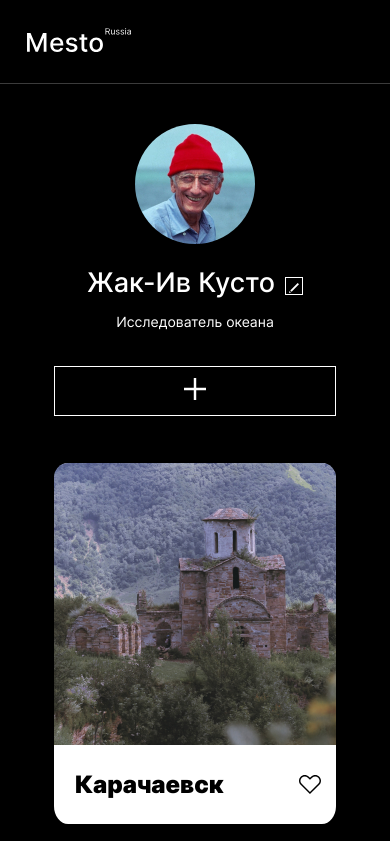
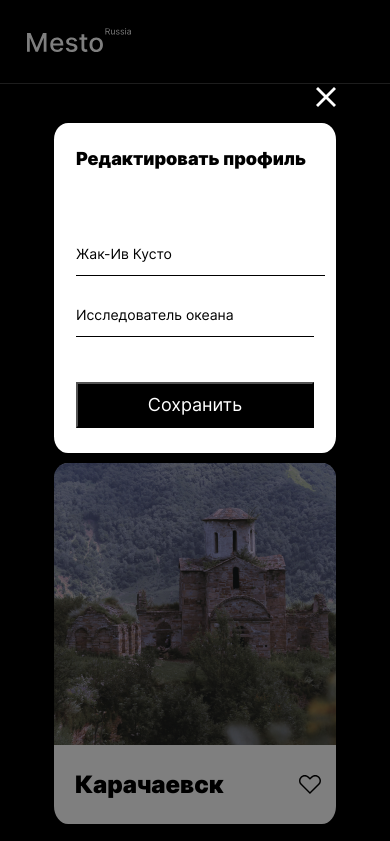
Before and after one commit to IliyaSadovoy/mesto, a plain HTML site: page index.html in a window 390 px wide. Shown: the top 841 px of the page. Drawn offline with Linux system fonts and the light colour scheme.

Commit message:
Верстка окончена

```diff
--- /dev/null
+++ b/blocks/footer/__content/footer__content.css
@@ -0,0 +1,18 @@
+.footer__content {
+    color: #545454;
+    margin: 0;
+    font-size: 18px;
+    line-height: 22px;
+}
+@media screen and (max-width: 932px) {
+    .footer__content {
+        padding-left: 27px;
+    }
+}
+@media screen and (max-width: 615px) {
+    .footer__content {
+    font-size: 14px;
+    line-height: 17px;
+    padding-left: 19px;
+    }
+}
--- a/blocks/footer/footer.css
+++ b/blocks/footer/footer.css
@@ -1,9 +1,14 @@
 .footer{
-
+    display: flex;
+    max-width: 880px;
+    padding-top: 67px;
+    margin: 0 auto;
+    padding-bottom: 60px;
 }
-@media  screen and (max-width: 768px) {
+@media  screen and (max-width: 615px) {
     .footer{
-
+       padding-top: 48px;
+       padding-bottom: 36px;
     }
 }
 @media  screen and (max-width: 710px) {
--- /dev/null
+++ b/blocks/form/__button/form__button.css
@@ -0,0 +1,18 @@
+.form__button{
+    width: 358px;
+    height: 50px;
+    color: white;
+    background-color: black;
+    margin-top: 48px;
+    margin-left: 36px;
+    font-size: 18px;
+    line-height: 22px;
+}
+@media screen and (max-width: 615px) {
+    .form__button {
+        width: 238px;
+        height: 46px;
+        margin-left: 22px;
+        margin-top: 45px;
+    }
+}
--- /dev/null
+++ b/blocks/form/__name/form__name.css
@@ -0,0 +1,23 @@
+.form__name {
+    font-size: 14px;
+    line-height: 17px;
+    border: none;
+    padding-top: 54px;
+    margin-left: 36px;
+    padding-left: 0;
+    padding-bottom: 13px;
+    border-bottom: 1px solid black;
+    max-width: 358px;
+    text-overflow: ellipsis;
+    white-space: nowrap;
+    overflow: hidden;
+    min-inline-size: 358px;
+}
+@media screen and (max-width: 615px) {
+    .form__name {
+        max-width: 238px;
+        padding-top: 75px;
+        margin-left: 22px;
+        min-inline-size: 238px;
+    }
+}
--- /dev/null
+++ b/blocks/form/__profession/form__profession.css
@@ -0,0 +1,24 @@
+.form__profession {
+    font-size: 14px;
+    line-height: 17px;
+    border: none;
+    padding-top: 30px;
+    padding-left: 0;
+    padding-right: 0;
+    padding-bottom: 13px;
+    margin-left: 36px;
+    border-bottom: 1px solid black;
+    max-width: 358px;
+    text-overflow: ellipsis;
+    white-space: nowrap;
+    overflow: hidden;
+    min-inline-size: 358px;
+}
+
+@media screen and (max-width: 615px) {
+    .form__profession {
+        max-width: 238px;
+        margin-left: 22px;
+        min-inline-size: 238px;
+    }
+}
--- /dev/null
+++ b/blocks/form/__title/form__title.css
@@ -0,0 +1,16 @@
+.form__title{
+    margin: 0;
+    padding-top: 34px;
+    padding-left: 36px;
+    font-weight: 900;
+    font-size: 24px;
+    line-height: 29px;
+}
+@media screen and (max-width: 615px) {
+    .form__title {
+        padding-top: 25px;
+        padding-left: 22px;
+        font-size: 18px;
+        line-height: 22px;
+    }
+}
--- /dev/null
+++ b/blocks/form/form.css
@@ -0,0 +1,13 @@
+.form{
+    background-color: white;
+    width: 430px;
+    height: 330px;
+    display: flex;
+    flex-direction: column;
+    border-radius: 5%;
+}
+@media screen and (max-width: 615px) {
+    .form {
+        width: 282px;
+    }
+}
--- /dev/null
+++ b/blocks/place/__like-button/_active/place__like-button_active.css
@@ -0,0 +1,3 @@
+.place__like-button:active {
+    background-image: url("../../../../images/blackheart.svg");
+}
--- a/blocks/place/__like-button/place__like-button.css
+++ b/blocks/place/__like-button/place__like-button.css
@@ -1,8 +1,8 @@
-.place__like-button{
+.place__like-button {
     background-color: white;
     border: 0;
     background-image: url("../../../images/heart.svg");
     width: 22px;
     height: 19px;
-
+    cursor: pointer;
 }
--- /dev/null
+++ b/blocks/popup/__close-button/popup__close-button.css
@@ -0,0 +1,20 @@
+.popup__close-button{
+    width: 32px;
+    height: 32px;
+    align-self: flex-end;
+    background-image: url("../../../images/Close-Icon.svg");
+    background-size: cover;
+    background-repeat: no-repeat;
+    background-color: rgba(0, 0, 0, 0.0001);
+    border: none;
+    padding: 0;
+    margin-bottom: 8px;
+
+}
+@media screen and (max-width: 615px) {
+    .popup__close-button {
+        width: 20px;
+        height: 20px;
+        margin-bottom: 16px;
+    }
+}
--- /dev/null
+++ b/blocks/popup/__container/popup__container.css
@@ -0,0 +1,16 @@
+.popup__container {
+    display: flex;
+    flex-direction: column;
+    align-items: center;
+    position: absolute;
+    width: 510px;
+    left: 50%;
+    transform: translate(-50%);
+    top: 155px;
+}
+@media screen and (max-width: 615px) {
+    .popup__container {
+        width: 282px;
+        top: 87px;
+    }
+}
--- /dev/null
+++ b/blocks/popup/popup.css
@@ -0,0 +1,11 @@
+.popup {
+    width: 100%;
+    height: 100vh;
+    position: fixed;
+    left: 0;
+    right: 0;
+    top: 0;
+    bottom: 0;
+    background-color: rgba(0, 0, 0, 0.5);
+    display: flex;
+}
--- a/index.html
+++ b/index.html
@@ -72,8 +72,19 @@
 
   </main>
   <footer class="footer">
-
+    <p class="footer__content">© 2020 Mesto Russia</p>
   </footer>
+  <div class="popup">
+    <div class="popup__container">
+      <button class="popup__close-button"></button>
+        <form class="form">
+          <h3 class="form__title">Редактировать профиль</h3>
+          <fieldset class="form__name">Жак-Ив Кусто</fieldset>
+          <fieldset class="form__profession">Исследователь океана</fieldset>
+          <button class="form__button">Сохранить</button>
+      </form>
+    </div>
+  </div>
 </body>
 
 </html>
--- a/pages/index.css
+++ b/pages/index.css
@@ -17,3 +17,14 @@
 @import url(../blocks/place/place.css);
 @import url(../blocks/place/__name/place__name.css);
 @import url(../blocks/place/__like-button/place__like-button.css);
+@import url(../blocks/place/__like-button/_active/place__like-button_active.css);
+@import url(../blocks/footer/__content/footer__content.css);
+@import url(../blocks/footer/footer.css);
+@import url(../blocks/popup/popup.css);
+@import url(../blocks/popup/__container/popup__container.css);
+@import url(../blocks/form/form.css);
+@import url(../blocks/popup/__close-button/popup__close-button.css);
+@import url(../blocks/form/__title/form__title.css);
+@import url(../blocks/form/__name/form__name.css);
+@import url(../blocks/form/__profession/form__profession.css);
+@import url(../blocks/form/__button/form__button.css);
```
Also changed, not shown: images/Close-Icon.svg (added), images/blackheart.svg (added).
